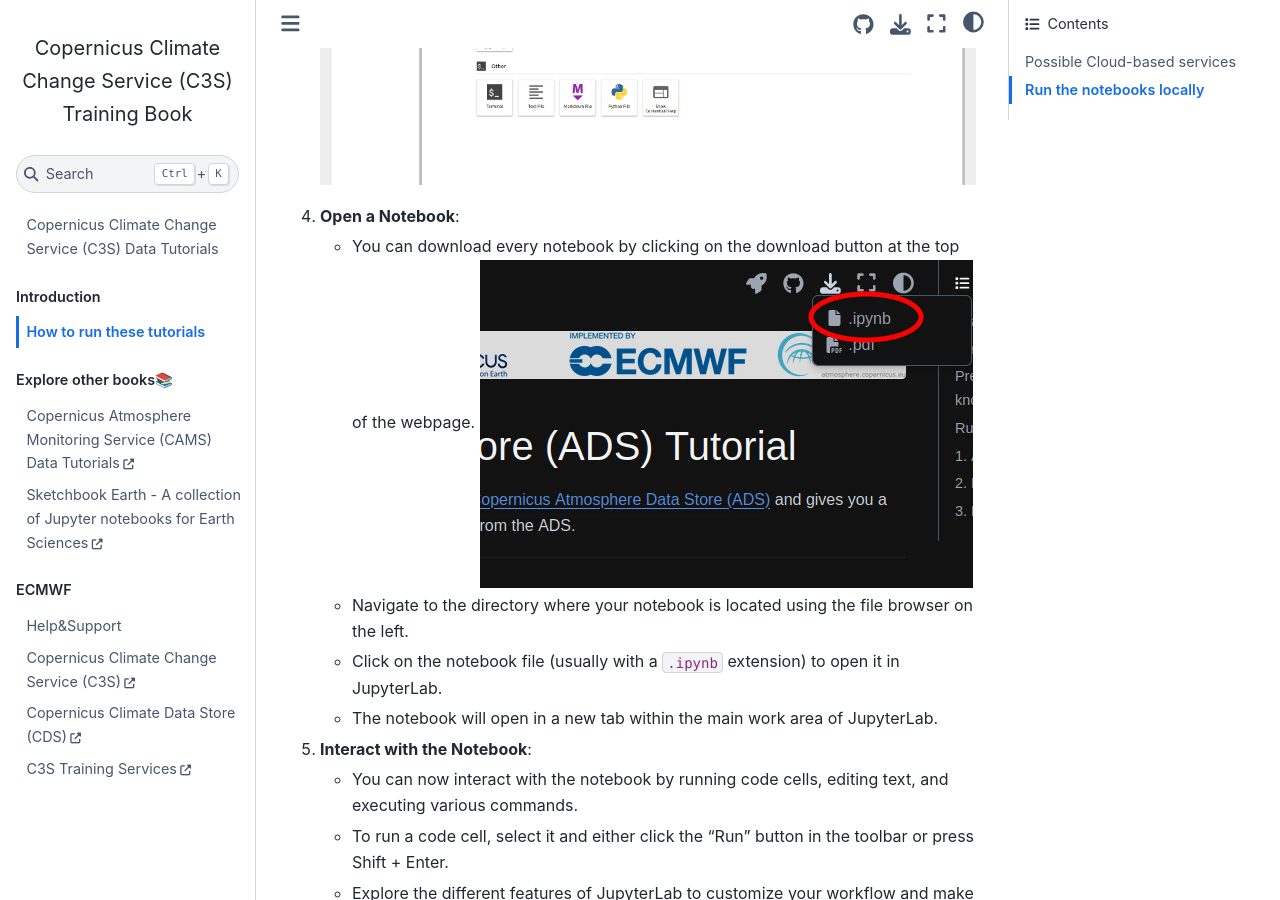
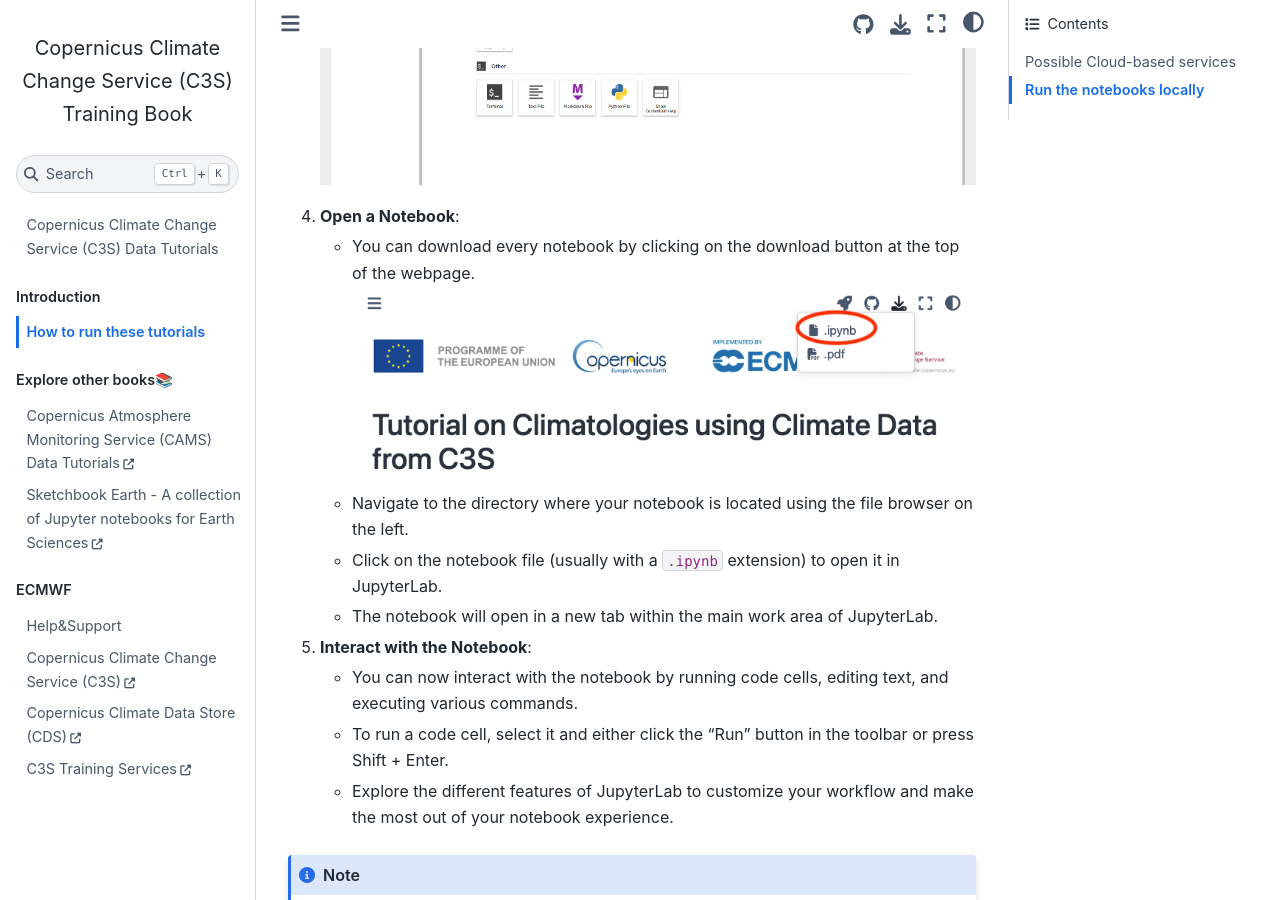
Before and after one commit to ecmwf-training/c3s-training, a Jupyter Book: the page built from how-to-run-these-tutorials.md, in a window 1280 px wide and 900 px high, scrolled down 2578 px. Built offline with Jupyter Book 1.0.4 settings and Sphinx 7.4.7 and the Sphinx Book theme 1.1.4, drawn with Linux system fonts in a browser that asks for light colours; pages that are not in the unit, such as notebooks, are missing from menus.

Commit message:
white background to download-notebook

```diff
--- a/how-to-run-these-tutorials.md
+++ b/how-to-run-these-tutorials.md
@@ -102,7 +102,7 @@
 4. **Open a Notebook**:
 
    - You can download every notebook by clicking on the download button at the top of the webpage.
-     ![Download notebook](download-notebook.jpg)
+     ![Download notebook](download-notebook.png)
    - Navigate to the directory where your notebook is located using the file browser on the left.
    - Click on the notebook file (usually with a `.ipynb` extension) to open it in JupyterLab.
    - The notebook will open in a new tab within the main work area of JupyterLab.
```
Also changed, not shown: download-notebook.jpg (deleted), download-notebook.png (added).
